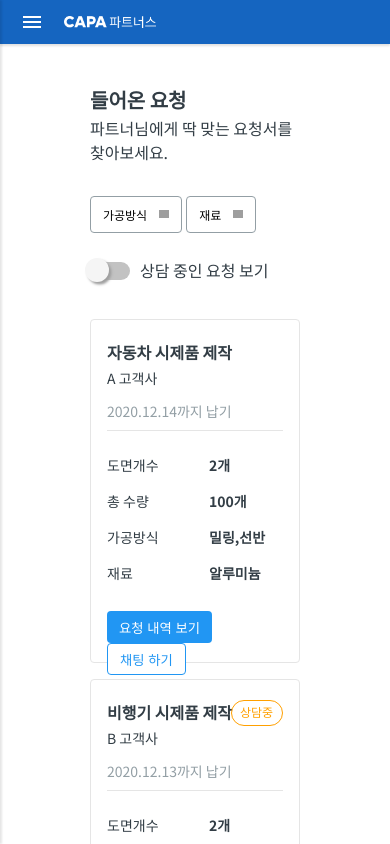
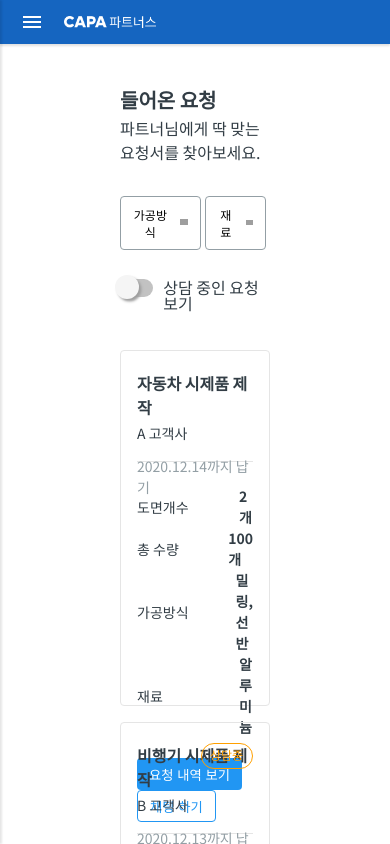
Before and after one commit to PreOnBoarding-Team17/Week2_Dashboard, a React (Create React App) app: page / in a window 390 px wide. Shown: the top 844 px of the page. Built offline with nearby package versions, Linux system fonts and the light colour scheme; data requests are answered from the project's data file; grey boxes are pictures that could not be loaded.

Commit message:
refactor: mixin response를 기반으로한 반응형 디자인

```diff
--- a/src/Components/Common/Card/index.tsx
+++ b/src/Components/Common/Card/index.tsx
@@ -2,6 +2,7 @@ import React from 'react';
 import { CardProps } from 'Utils/Interface';
 import { CARD_ELEMENTS } from 'Utils/Constants';
 import 'Components/Common/Card/scss/Card.scss';
+import Button from '../Button';
 
 const Card: React.FC<CardProps> = ({ data }) => {
   const {
@@ -52,8 +53,8 @@ const Card: React.FC<CardProps> = ({ data }) => {
         </div>
 
         <div className="card__btn">
-          <button className="card__btn--watch">요청 내역 보기</button>
-          <button className="card__btn--chatting">채팅 하기</button>
+          <Button color="blue" text="요청 내역 보기" />
+          <Button color="white" text="채팅 하기" />
         </div>
       </div>
     </div>
--- a/src/Components/Common/Card/scss/Card.scss
+++ b/src/Components/Common/Card/scss/Card.scss
@@ -1,34 +1,30 @@
 @import '/src/Utils/Styles/variables';
 @import '/src/Utils/Styles/mixin';
+
 .card-wrapper {
-  @include media('(max-width:650px)') {
+  width: 32%;
+  margin-bottom: 16px;
+
+  @include responsive(tablet) {
+    width: 49%;
+  }
+
+  @include responsive(mobile) {
     width: 100%;
   }
 }
 
 .card {
   padding: 20px 16px;
-  width: 25vw;
-  height: 308px;
+  box-sizing: border-box;
+
+  width: 100%;
+  height: 356px;
   border: 1px solid $lightgray;
   border-radius: 4px;
 
-  margin-bottom: 16px;
   font-size: 14px;
   line-height: 1.5;
-
-  @include media('(max-width: 1300px)') {
-    width: 35vw;
-  }
-
-  @include media('(max-width:900px)') {
-    width: 30vw;
-  }
-  @include media('(max-width:650px)') {
-    width: 100%;
-    box-sizing: border-box;
-    height: 344px;
-  }
 
   &:hover {
     border: 1px solid $blue;
@@ -68,7 +64,7 @@
   }
 
   &__elements {
-    margin: 16px 0 20px 0;
+    margin: 24px 0 20px 0;
     width: 100%;
 
     &--content {
@@ -87,28 +83,4 @@
       }
     }
   }
-
-  &__btn {
-    &--watch {
-      background-color: $blue;
-      color: #fff;
-      border: none;
-      margin-right: 8px;
-    }
-    &--chatting {
-      background-color: #fff;
-      border: 1px solid $blue;
-      color: $blue;
-    }
-
-    &--watch,
-    &--chatting {
-      padding: 6px 12px;
-      height: 32px;
-      text-align: center;
-      border-radius: 4px;
-      box-sizing: border-box;
-      cursor: pointer;
-    }
-  }
 }
--- a/src/Components/Dashboard/index.tsx
+++ b/src/Components/Dashboard/index.tsx
@@ -12,12 +12,15 @@ const Dashboard: React.FC = () => {
   const [selectedMaterial, setSelectedMaterial] = useState<string[]>([]);
   const [toggle, setToggle] = useState<boolean>(false);
 
+  const [cardCount, setCardCount] = useState(-1);
+
   const requestGET = async (): Promise<void> => {
     await callAPI.get('/').then((res) => setDatas(res.data));
   };
 
   useEffect(() => {
     requestGET();
+    setCardCount(datas.length);
   }, []);
 
   return (
@@ -36,22 +39,31 @@ const Dashboard: React.FC = () => {
       />
       <div className="dash-board">
         {datas.map((data: DataInterface) => {
-          if (toggle && data.status !== '상담중') return null;
-          else if (
+          if (toggle && data.status !== '상담중') {
+            setCardCount(cardCount - 1);
+            return null;
+          } else if (
             selectedMethod.length > 0 &&
             selectedMethod.filter((element) => data.method.includes(element))
-          )
+          ) {
+            setCardCount(cardCount - 1);
             return null;
-          else if (
+          } else if (
             selectedMaterial.length > 0 &&
             selectedMaterial.filter((element) =>
               data.material.includes(element)
             )
-          )
+          ) {
+            setCardCount(cardCount - 1);
             return null;
+          }
           return <Card key={data['id']} data={data} />;
         })}
       </div>
+
+      {cardCount === 0 && (
+        <div className="card-zero">조건에 맞는 견적 요청이 없습니다.</div>
+      )}
     </div>
   );
 };
--- a/src/Components/Dashboard/scss/Dashboard.scss
+++ b/src/Components/Dashboard/scss/Dashboard.scss
@@ -1,7 +1,7 @@
 @import '/src/Utils/Styles/mixin';
 
 .body-container {
-  padding: 40px 90px;
+  padding: 40px 120px;
   box-sizing: border-box;
   width: 100%;
   height: 100%;
@@ -28,4 +28,15 @@
     flex-wrap: wrap;
     justify-content: space-between;
   }
+
+  .card-zero {
+    display: flex;
+    justify-content: center;
+    align-items: center;
+    color: #c2c2c2;
+    border: 1px solid #c2c2c2;
+    border-radius: 4px;
+    height: 100px;
+    margin-top: 24px;
+  }
 }
--- a/src/Components/Dashboard/scss/FilterMenu.scss
+++ b/src/Components/Dashboard/scss/FilterMenu.scss
@@ -6,7 +6,7 @@
   align-items: center;
   width: 100%;
 
-  @include media('(max-width:650px)') {
+  @include responsive(mobile) {
     flex-direction: column;
     justify-content: center;
     align-items: flex-start;
@@ -16,7 +16,7 @@
     display: flex;
   }
   &__toggle-item {
-    @include media('(max-width:650px)') {
+    @include responsive(mobile) {
       margin: 25px 0px 15px 0px;
     }
     &__counseling {
```
